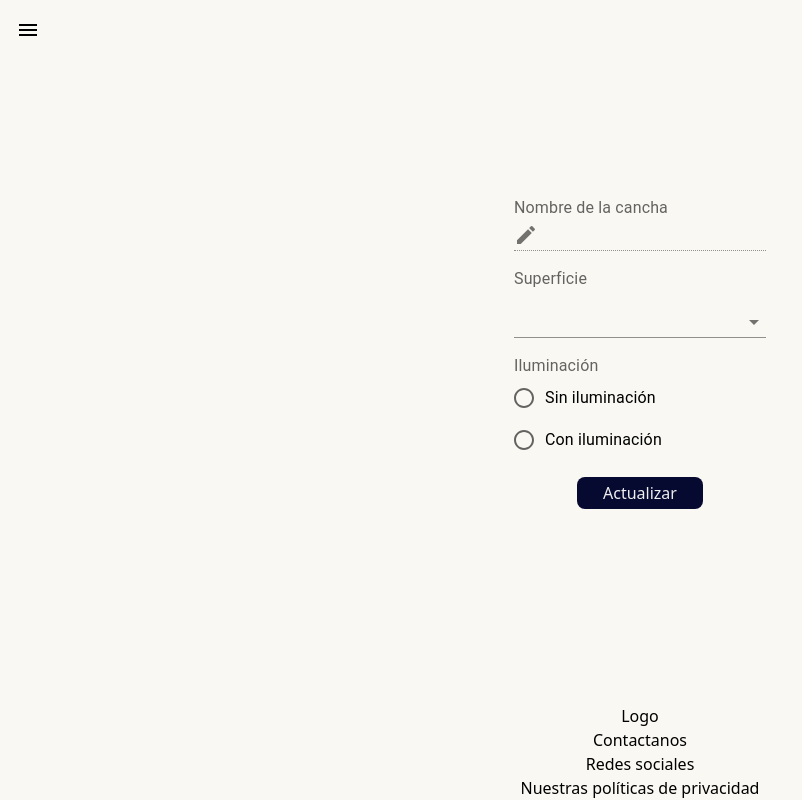
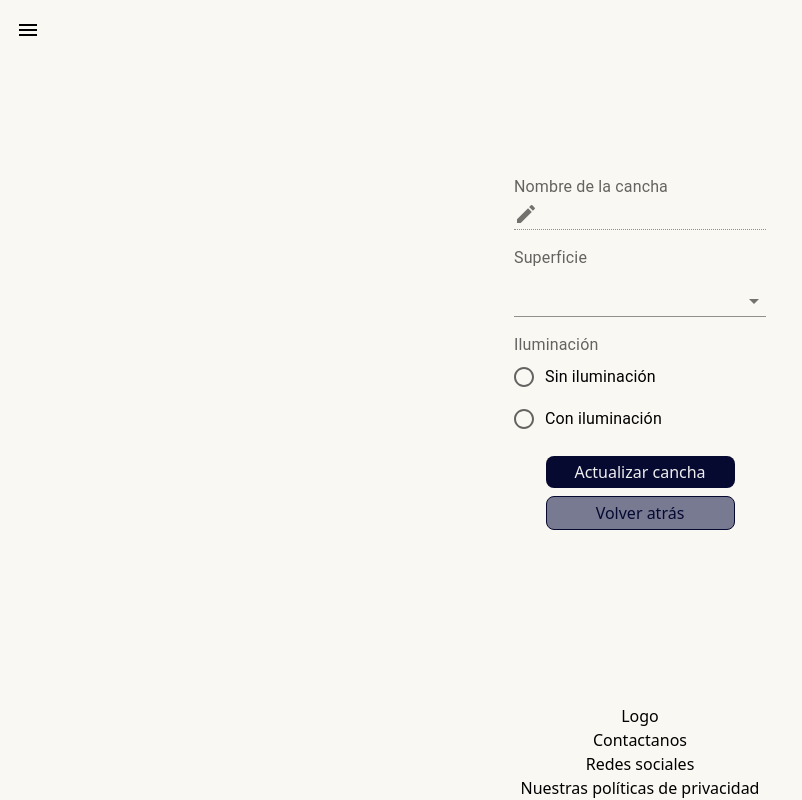
Before and after one commit to SantiZai/court-reservation-front, a Next.js app: page /club/court/1 in a window 1280 px wide. Shown: the whole page, without its empty margins (0-802 px from the left). Built offline with nearby package versions, Linux system fonts and the light colour scheme; no server answers.

Commit message:
only the admin can be enter to the club page

```diff
--- a/src/app/club/court/[id]/court.scss
+++ b/src/app/club/court/[id]/court.scss
@@ -3,3 +3,7 @@
 .btn-primary {
     @include btn(true);
 }
+
+.btn-secondary {
+    @include btn;
+}
--- a/src/app/club/court/[id]/page.tsx
+++ b/src/app/club/court/[id]/page.tsx
@@ -18,6 +18,7 @@ import {
 import { bringCourt } from "@/services/bringData";
 import { Court, SURFACE } from "@/utils/models";
 import { updateCourt } from "@/services/updateEntries";
+import Link from "next/link";
 
 const CourtClubPage = () => {
 	/* TODO: Puedo juntar todos los estados en uno tipo objeto y ahi ir actualizando */
@@ -68,6 +69,7 @@ const CourtClubPage = () => {
 						value={surface}
 						variant="standard"
 					>
+						<MenuItem value={0}>Seleccioná una opción</MenuItem>
 						<MenuItem value={"PolvoDeLadrillo"}>Polvo de ladrillo</MenuItem>
 						<MenuItem value={"Cemento"}>Cemento</MenuItem>
 						<MenuItem value={"Cesped"}>Césped</MenuItem>
@@ -95,14 +97,17 @@ const CourtClubPage = () => {
 						/>
 					</RadioGroup>
 				</div>
+                <div className="w-full flex flex-col justify-center items-center gap-2">
 				<button
-					className="btn-primary w-1/2 text-center rounded-lg py-1"
+					className="btn-primary w-3/4 text-center rounded-lg py-1"
 					onClick={() =>
 						updateCourt(court.id.toString(), { name, surface, illuminated })
 					}
 				>
-					Actualizar
+					Actualizar cancha
 				</button>
+                <Link href="/club" className="btn-secondary w-3/4 text-center rounded-lg py-1">Volver atrás</Link>
+                </div>
 			</FormControl>
 		</div>
 	);
--- a/src/components/pures/DropdownMenu.tsx
+++ b/src/components/pures/DropdownMenu.tsx
@@ -1,13 +1,16 @@
 "use client";
 
-import { useState } from "react";
+import { useEffect, useState } from "react";
 import Link from "next/link";
 import { Menu, ArrowBack } from "@mui/icons-material";
 import { signOut, useSession } from "next-auth/react";
 import Image from "next/image";
+import { bringUserByEmail } from "@/services/bringData";
+import { Player } from "@/utils/models";
 
 const DropdownMenu = ({ handler }: { handler: (isOpen: boolean) => void }) => {
 	const [open, setOpen] = useState(false);
+	const [user, setUser] = useState({} as Player);
 
 	const { data: session } = useSession();
 
@@ -15,6 +18,14 @@ const DropdownMenu = ({ handler }: { handler: (isOpen: boolean) => void }) => {
 		setOpen(!open);
 		handler(!open);
 	};
+
+	useEffect(() => {
+		if (session?.user) {
+			bringUserByEmail(session.user.email as string).then((res) =>
+				setUser(res),
+			);
+		}
+	}, [session]);
 
 	return (
 		<div>
@@ -78,9 +89,13 @@ const DropdownMenu = ({ handler }: { handler: (isOpen: boolean) => void }) => {
 									</Link>
 								)}
 							</li>
-							<li>
-								<Link href="/club">Club</Link>
-							</li>
+							{user.admin && (
+								<li>
+									<Link href="/club" onClick={toggleMenu}>
+										Club
+									</Link>
+								</li>
+							)}
 							<div className="separator w-3/4"></div>
 							<li className="w-3/4 mt-4 text-sm text-center">
 								<Link href="/privacy-policy">Términos y condiciones</Link>
```
